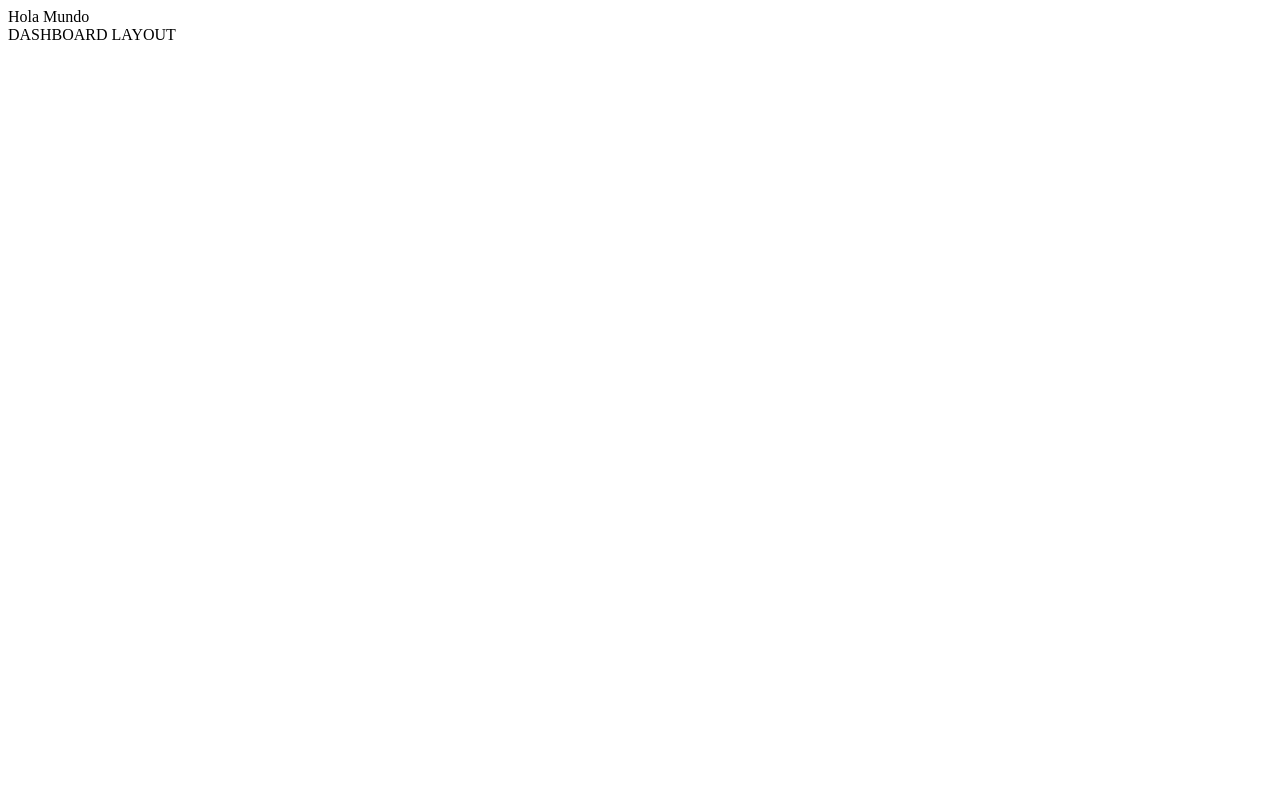
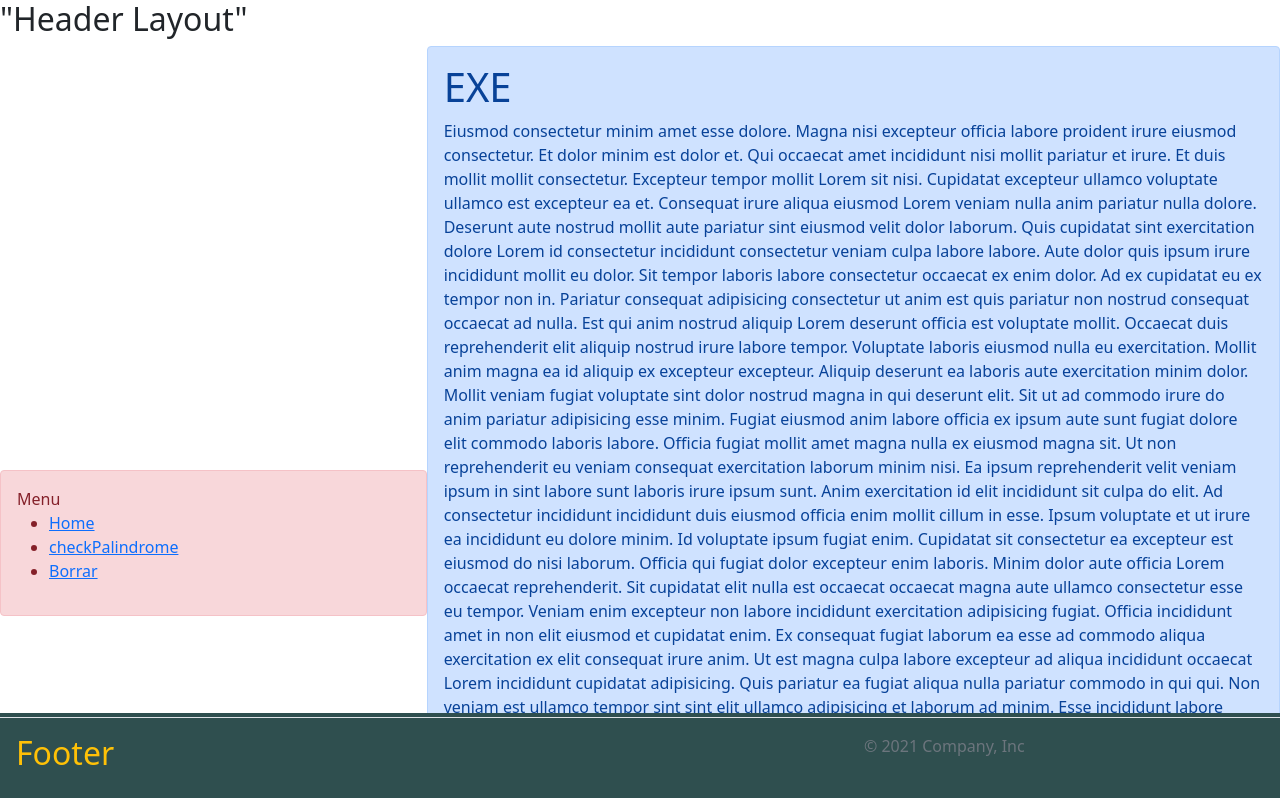
Before and after one commit to YordanSBarrera/My_App_CodeSign, a React (Create React App) app: page /borrar in a window 1280 px wide. Shown: the top 798 px of the page. Built offline with nearby package versions, Linux system fonts and the light colour scheme.

Commit message:
Extructurando

```diff
--- a/package.json
+++ b/package.json
@@ -6,6 +6,7 @@
     "@testing-library/jest-dom": "^5.14.1",
     "@testing-library/react": "^11.2.7",
     "@testing-library/user-event": "^12.8.3",
+    "bootstrap": "^5.1.1",
     "react": "^17.0.2",
     "react-dom": "^17.0.2",
     "react-scripts": "4.0.3",
--- /dev/null
+++ b/src/App.css
@@ -0,0 +1,15 @@
+.containerFooter {
+  background: darkslategrey;
+  position: fixed;
+  left: 0;
+  bottom: 0;
+  width: 100%;
+}
+.containerMenu {
+  height: max-content;
+  width: 90%;
+}
+
+.menuLayout {
+  height: max-content;
+}
--- a/src/App.js
+++ b/src/App.js
@@ -1,11 +1,26 @@
 import DashboardLayout from "./components/DashboardLayout";
+import FooterLayout from "./components/FooterLayout";
+import HeaderLayout from "./components/HeaderLayout";
+import MenuLayout from "./components/MenuLayout";
+import "./App.css";
 
 function App() {
   return (
-    <div className="App">
-      Hola Mundo
-      <br />
-      <DashboardLayout />
+    <div>
+      <HeaderLayout />
+      <div className="container-fluid">
+        <div className="row align-items-center">
+          <div className="col-4 alert alert-danger containerMenu">
+            <MenuLayout />
+          </div>
+          <div className="col-8 alert alert-primary">
+            <DashboardLayout />
+          </div>
+        </div>
+      </div>
+      <div className="containerFooter">
+        <FooterLayout />
+      </div>
     </div>
   );
 }
--- a/src/components/DashboardLayout.js
+++ b/src/components/DashboardLayout.js
@@ -1,5 +1,23 @@
+import Route from "./Route";
+import Borrar from "./codeSignal/Borrar";
+import Palindrome from "./codeSignal/Palindrome";
+
 const DashboardLayout = () => {
-  return "DASHBOARD LAYOUT";
+  return (
+    <div>
+      <Route path="/">
+        Dolore cupidatat reprehenderit non deserunt do officia exercitation.
+        Culpa minim ea aute qui voluptate quis et deserunt eu. Et id in elit
+        ipsum esse.
+      </Route>
+      <Route path="/borrar">
+        <Borrar />
+      </Route>
+      <Route path="Palindrome">
+        <Palindrome />
+      </Route>
+    </div>
+  );
 };
 
 export default DashboardLayout;
--- /dev/null
+++ b/src/components/FooterLayout.js
@@ -0,0 +1,16 @@
+const FooterLayout = () => {
+  return (
+    <div class="container-fluid p-3 my-1 border-top">
+      <div className="row">
+        <div className="col-8 text-warning">
+          <h2>Footer</h2>
+        </div>
+        <div className="col-4">
+          <p className="text-muted">&copy; 2021 Company, Inc</p>{" "}
+        </div>
+      </div>
+    </div>
+  );
+};
+
+export default FooterLayout;
--- /dev/null
+++ b/src/components/HeaderLayout.js
@@ -0,0 +1,9 @@
+const HeaderLayout = () => {
+  return (
+    <header className="d-flex">
+      <h2> "Header Layout"</h2>
+    </header>
+  );
+};
+
+export default HeaderLayout;
--- /dev/null
+++ b/src/components/Link.js
@@ -0,0 +1,23 @@
+import React from "react";
+
+const Link = ({ className, href, children }) => {
+  const onClick = (event) => {
+    if (event.metaKey || event.ctrlKey) {
+      return;
+    }
+
+    event.preventDefault();
+    window.history.pushState({}, "", href);
+
+    const navEvent = new PopStateEvent("popstate");
+    window.dispatchEvent(navEvent);
+  };
+
+  return (
+    <a onClick={onClick} className={className} href={href}>
+      {children}
+    </a>
+  );
+};
+
+export default Link;
--- /dev/null
+++ b/src/components/MenuLayout.js
@@ -0,0 +1,29 @@
+import Link from "./Link";
+import "../App";
+const MenuLayout = () => {
+  return (
+    <div className="menuLayout">
+      Menu
+      <br />
+      <ul>
+        <li>
+          <Link href="/" className="item">
+            Home
+          </Link>
+        </li>
+        <li>
+          <Link href="/Palimdrome" className="item">
+            checkPalindrome
+          </Link>
+        </li>
+        <li>
+          <Link href="/borrar" className="item">
+            Borrar
+          </Link>
+        </li>
+      </ul>
+    </div>
+  );
+};
+
+export default MenuLayout;
--- /dev/null
+++ b/src/components/Route.js
@@ -0,0 +1,21 @@
+import { useEffect, useState } from "react";
+
+const Route = ({ path, children }) => {
+  const [currentPath, setCurrentPath] = useState(window.location.pathname);
+
+  useEffect(() => {
+    const onLocationChange = () => {
+      setCurrentPath(window.location.pathname);
+    };
+
+    window.addEventListener("popstate", onLocationChange);
+
+    return () => {
+      window.removeEventListener("popstate", onLocationChange);
+    };
+  }, []);
+
+  return currentPath === path ? children : null;
+};
+
+export default Route;
--- /dev/null
+++ b/src/components/codeSignal/Borrar.js
@@ -0,0 +1,67 @@
+const Borrar = () => {
+  return (
+    <div>
+      <h1>EXE</h1>
+      <p>
+        Eiusmod consectetur minim amet esse dolore. Magna nisi excepteur officia
+        labore proident irure eiusmod consectetur. Et dolor minim est dolor et.
+        Qui occaecat amet incididunt nisi mollit pariatur et irure. Et duis
+        mollit mollit consectetur. Excepteur tempor mollit Lorem sit nisi.
+        Cupidatat excepteur ullamco voluptate ullamco est excepteur ea et.
+        Consequat irure aliqua eiusmod Lorem veniam nulla anim pariatur nulla
+        dolore. Deserunt aute nostrud mollit aute pariatur sint eiusmod velit
+        dolor laborum. Quis cupidatat sint exercitation dolore Lorem id
+        consectetur incididunt consectetur veniam culpa labore labore. Aute
+        dolor quis ipsum irure incididunt mollit eu dolor. Sit tempor laboris
+        labore consectetur occaecat ex enim dolor. Ad ex cupidatat eu ex tempor
+        non in. Pariatur consequat adipisicing consectetur ut anim est quis
+        pariatur non nostrud consequat occaecat ad nulla. Est qui anim nostrud
+        aliquip Lorem deserunt officia est voluptate mollit. Occaecat duis
+        reprehenderit elit aliquip nostrud irure labore tempor. Voluptate
+        laboris eiusmod nulla eu exercitation. Mollit anim magna ea id aliquip
+        ex excepteur excepteur. Aliquip deserunt ea laboris aute exercitation
+        minim dolor. Mollit veniam fugiat voluptate sint dolor nostrud magna in
+        qui deserunt elit. Sit ut ad commodo irure do anim pariatur adipisicing
+        esse minim. Fugiat eiusmod anim labore officia ex ipsum aute sunt fugiat
+        dolore elit commodo laboris labore. Officia fugiat mollit amet magna
+        nulla ex eiusmod magna sit. Ut non reprehenderit eu veniam consequat
+        exercitation laborum minim nisi. Ea ipsum reprehenderit velit veniam
+        ipsum in sint labore sunt laboris irure ipsum sunt. Anim exercitation id
+        elit incididunt sit culpa do elit. Ad consectetur incididunt incididunt
+        duis eiusmod officia enim mollit cillum in esse. Ipsum voluptate et ut
+        irure ea incididunt eu dolore minim. Id voluptate ipsum fugiat enim.
+        Cupidatat sit consectetur ea excepteur est eiusmod do nisi laborum.
+        Officia qui fugiat dolor excepteur enim laboris. Minim dolor aute
+        officia Lorem occaecat reprehenderit. Sit cupidatat elit nulla est
+        occaecat occaecat magna aute ullamco consectetur esse eu tempor. Veniam
+        enim excepteur non labore incididunt exercitation adipisicing fugiat.
+        Officia incididunt amet in non elit eiusmod et cupidatat enim. Ex
+        consequat fugiat laborum ea esse ad commodo aliqua exercitation ex elit
+        consequat irure anim. Ut est magna culpa labore excepteur ad aliqua
+        incididunt occaecat Lorem incididunt cupidatat adipisicing. Quis
+        pariatur ea fugiat aliqua nulla pariatur commodo in qui qui. Non veniam
+        est ullamco tempor sint sint elit ullamco adipisicing et laborum ad
+        minim. Esse incididunt labore laborum tempor voluptate mollit id esse
+        amet eu consequat. Magna sint adipisicing veniam Lorem voluptate Lorem
+        est aliqua cupidatat cupidatat non voluptate sint amet. Commodo dolor
+        sunt incididunt enim ad ea eu laboris. Id consequat dolor ullamco
+        laboris ut voluptate tempor laborum veniam do amet cupidatat. Laboris
+        aliqua Lorem sit deserunt veniam magna excepteur dolor consectetur
+        consequat velit. Exercitation officia nisi sint qui velit ex dolor
+        excepteur veniam voluptate. Cupidatat ipsum eiusmod aliqua irure sit
+        aliquip adipisicing. Labore velit non voluptate reprehenderit minim
+        ipsum exercitation officia nostrud in minim duis. Et dolor irure elit
+        aliqua reprehenderit elit non excepteur est fugiat eiusmod. Laborum nisi
+        id fugiat culpa veniam veniam est amet. Reprehenderit aute consectetur
+        aliquip cillum est. Sint eu ipsum minim ea officia eiusmod cillum in
+        nostrud Lorem eiusmod elit do aliqua. Sunt dolore in quis tempor sint
+        minim. Excepteur eu aliqua consequat adipisicing voluptate tempor nulla
+        velit velit eu. Nostrud proident sint tempor proident pariatur irure
+        minim est ipsum dolore. Excepteur amet nulla tempor ullamco eu eu
+        consectetur aute. Laborum aliqua et sit non anim eu ad.
+      </p>
+    </div>
+  );
+};
+
+export default Borrar;
--- /dev/null
+++ b/src/components/codeSignal/Palindrome.js
@@ -0,0 +1,35 @@
+import React, { useState } from "react";
+//import { addTwoDigits } from "./level2";
+
+const Palindrome = () => {
+  const [cadena, setCadena] = useState("");
+  const [texto, setTexto] = useState("Entre una Cadena");
+  const esPalindrome = () => {
+    console.log(cadena.length);
+    for (let i = 0; i < cadena.length / 2; i++) {
+      console.log(cadena[i], i);
+      console.log(cadena[cadena.length - i - 1]);
+      if (cadena[i] !== cadena[cadena.length - i - 1]) {
+        return setTexto("false, no es Palindrome");
+      }
+    }
+    return setTexto("Verdadero,es palindrome");
+
+    // setTexto(addTwoDigits(cadena));
+  };
+  return (
+    <div>
+      <p className="text-muted">Seccion Palindrome</p>
+      <input
+        type="text"
+        onChange={(e) => {
+          setCadena(e.target.value);
+        }}
+      />
+      <button onClick={esPalindrome}>Palindrome?</button>
+      <br />
+      <label>{texto}</label>
+    </div>
+  );
+};
+export default Palindrome;
--- a/src/index.js
+++ b/src/index.js
@@ -1,5 +1,6 @@
 import React from "react";
 import ReactDOM from "react-dom";
 import App from "./App";
+import "bootstrap/dist/css/bootstrap.min.css";
 
 ReactDOM.render(<App />, document.getElementById("root"));
```
Also changed, not shown: 1 other file (tests, documents, lock files or other folders).
